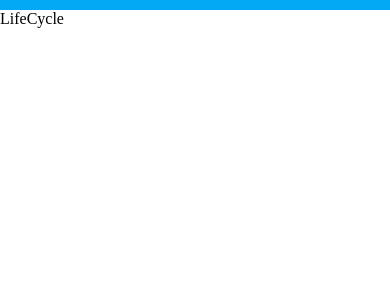
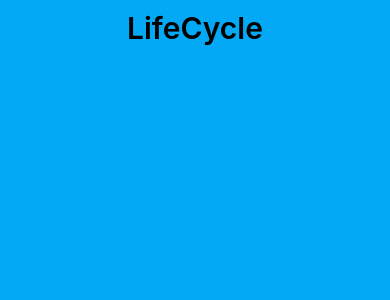
Before and after one commit to marvelopers/react-native-ts, a React Native app in the folder react_hook/: screen / in a window 390 px wide. Shown: the top 300 px of the page. Built offline with nearby package versions, Linux system fonts and the light colour scheme.

Commit message:
LayoutChangeEvent 알아보기

```diff
--- a/react_hook/src/screens/LifeCycle.tsx
+++ b/react_hook/src/screens/LifeCycle.tsx
@@ -1,7 +1,34 @@
-import React from 'react';
+import React, { useEffect, useLayoutEffect, useCallback } from 'react';
+import { Platform, LayoutChangeEvent, View, Text, StyleSheet } from 'react-native';
+import { Colors } from 'react-native-paper';
 
 const LifeCycle = () => {
-  return <div>LifeCycle</div>;
+  const handleLayout = useCallback((e: LayoutChangeEvent) => {
+    const { layout } = e.nativeEvent;
+    console.log(Platform.OS, 'handleLayout called', layout);
+  }, []);
+
+  useEffect(() => {
+    console.log(Platform.OS, 'useEffect called');
+    return () => console.log(Platform.OS, 'useEffect finish');
+  }, []);
+
+  useLayoutEffect(() => {
+    console.log(Platform.OS, 'useLayout called');
+    return () => console.log(Platform.OS, 'useLayout finish');
+  }, []);
+
+  console.log(Platform.OS, 'render start');
+
+  return (
+    <View onLayout={handleLayout} style={styles.view}>
+      <Text style={styles.title}>LifeCycle</Text>
+    </View>
+  );
 };
 
+const styles = StyleSheet.create({
+  view: { flex: 1, alignItems: 'center', backgroundColor: Colors.lightBlue500 },
+  title: { fontSize: 30, fontWeight: '600' },
+});
 export default LifeCycle;
```
